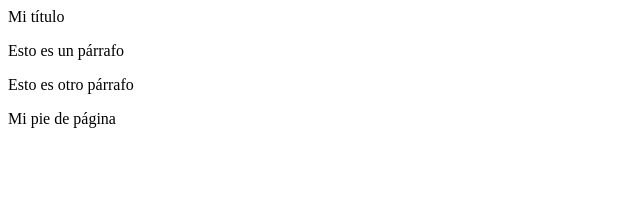
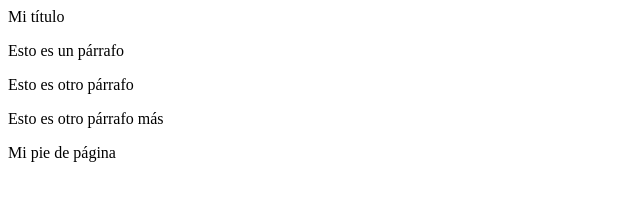
Before and after one commit to eaguilag/testing-git, a plain HTML site: page index.html in a window 1280 px wide. Shown: the whole page, without its empty margins (0-640 px from the left). Drawn offline with Linux system fonts and the light colour scheme.

Commit message:
Add another paragrah

```diff
--- a/index.html
+++ b/index.html
@@ -9,6 +9,7 @@
     <header>Mi título</header>
     <p>Esto es un párrafo</p>
     <p>Esto es otro párrafo</p>
+    <p>Esto es otro párrafo más</p>
     <footer>Mi pie de página</footer>
 </body>
 </html>
```
